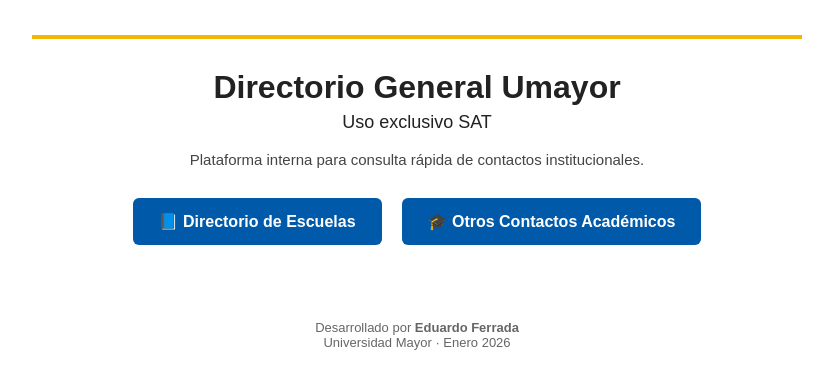
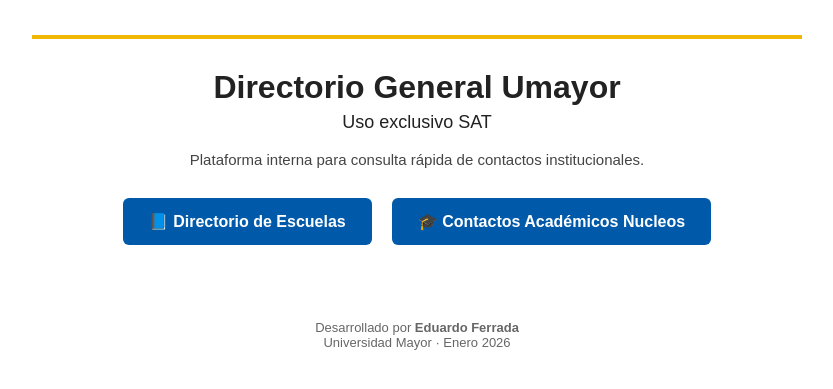
Before and after one commit to EduFerradamonitor/directorio-umayor, a Flask app: page / in a window 1280 px wide. Shown: the part 273-662 px from the top of the page, without its empty margins (223-1056 px from the left). Run offline with Flask 3, Linux system fonts and the light colour scheme.

Commit message:
Update home.html

```diff
--- a/templates/home.html
+++ b/templates/home.html
@@ -169,6 +169,8 @@
                 <li><a href="https://www.umayor.cl/um/oferta-academica" target="_blank">Oferta Académica</a></li>
                 <li><a href="https://www.admisionmayor.cl/preguntas-frecuentes" target="_blank">Preguntas Frecuentes Admisión</a></li>
                 <li><a href="https://mayorcl.sharepoint.com/sites/IntranetServiciodeAtencin" target="_blank">Intranet SAT</a></li>
+                <li><a href="https://www.umayor.cl/um/bundles/umayor/descargables/um/calendario/calendario-pregrado-diurno.pdf" target="_blank">Calendario Pregado Diurno (semestral)</a></li>
+                <li><a href="https://www.umayor.cl/um/bundles/umayor/descargables/um/calendario/calendario-tec-advance.pdf" target="_blank">Calendario TEC y Advance (trimestral)</a></li>
             </ul>
         </div>
     </div>
@@ -195,7 +197,7 @@
         <!-- Botones -->
         <div class="buttons">
             <a href="/escuelas" class="btn">📘 Directorio de Escuelas</a>
-            <a href="/academicos" class="btn">🎓 Otros Contactos Académicos</a>
+            <a href="/academicos" class="btn">🎓 Contactos Académicos Nucleos</a>
         </div>
 
     </div>
```
